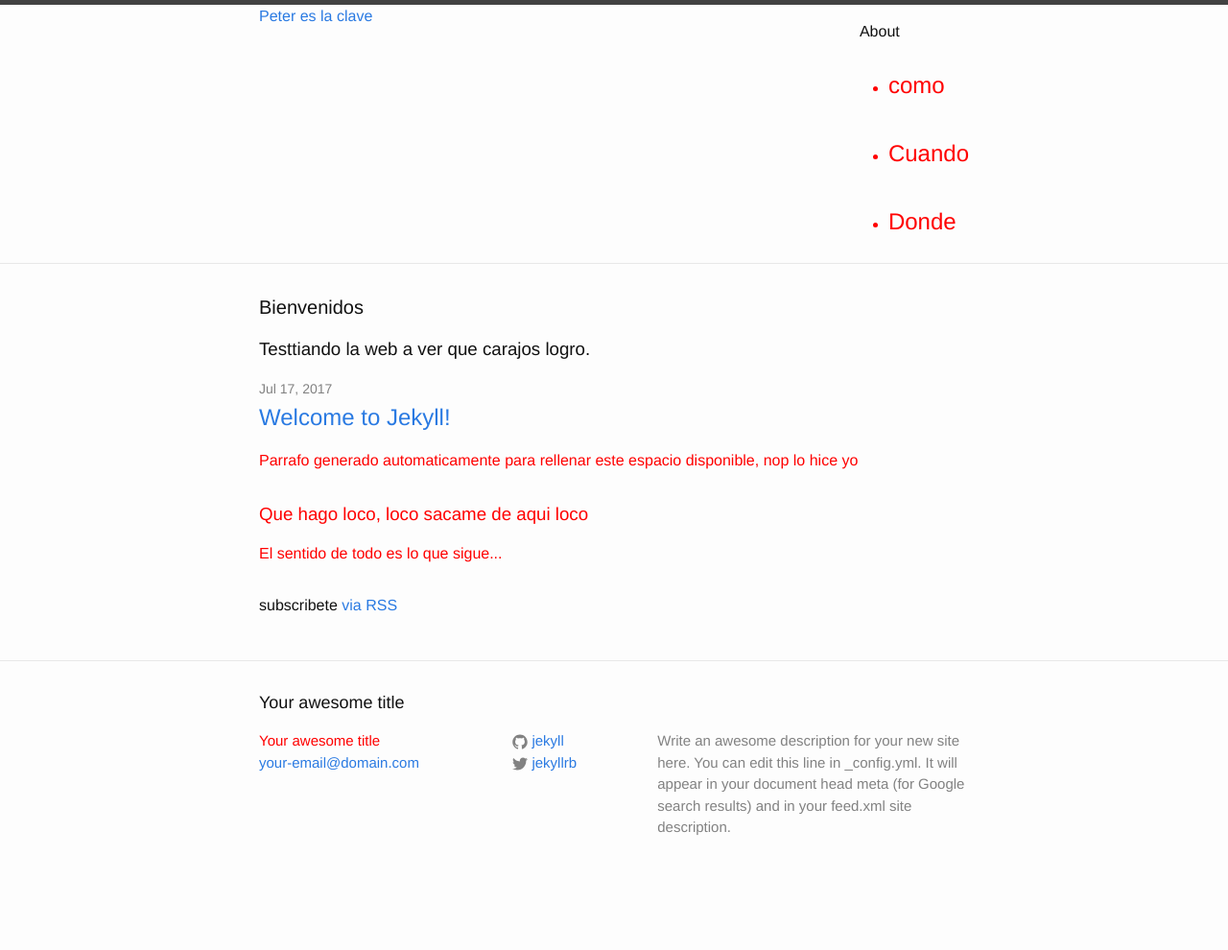
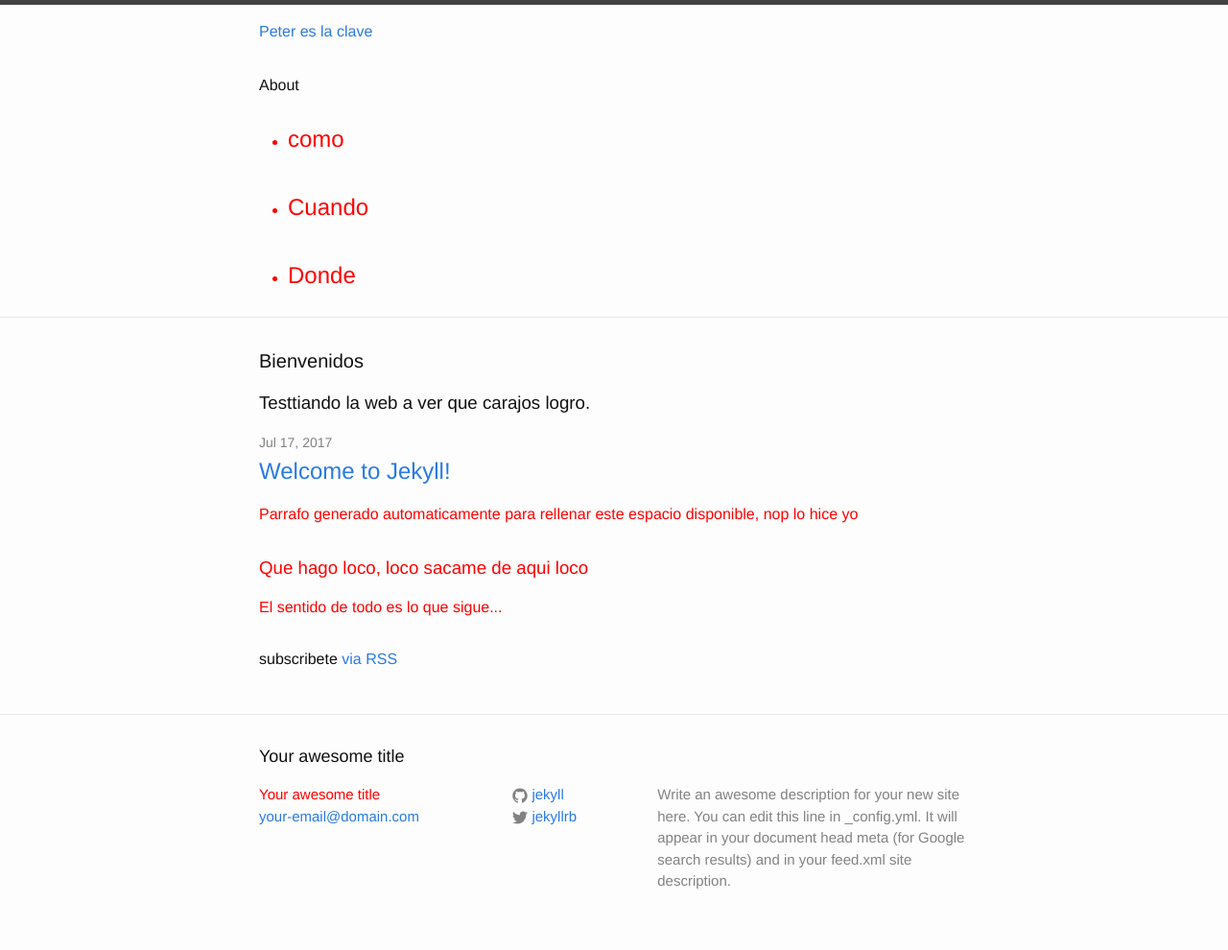
Before and after one commit to Dunkelcodea/Dunkelcodea.github.io, a Jekyll site: the page built from index.html, in a window 1280 px wide. Shown: the whole page at 96% size. Built offline with Jekyll 4.4.1, drawn with Linux system fonts in a browser that asks for light colours; before the commit the page ends 934 px from its top, so only the background shows below that.

Commit message:
Update _layout.scss

```diff
--- a/_sass/_layout.scss
+++ b/_sass/_layout.scss
@@ -25,7 +25,7 @@
 }
 
 .site-nav {
-    float: right;
+    Display:inline;
     line-height: 56px;
 
     .menu-icon {
```
